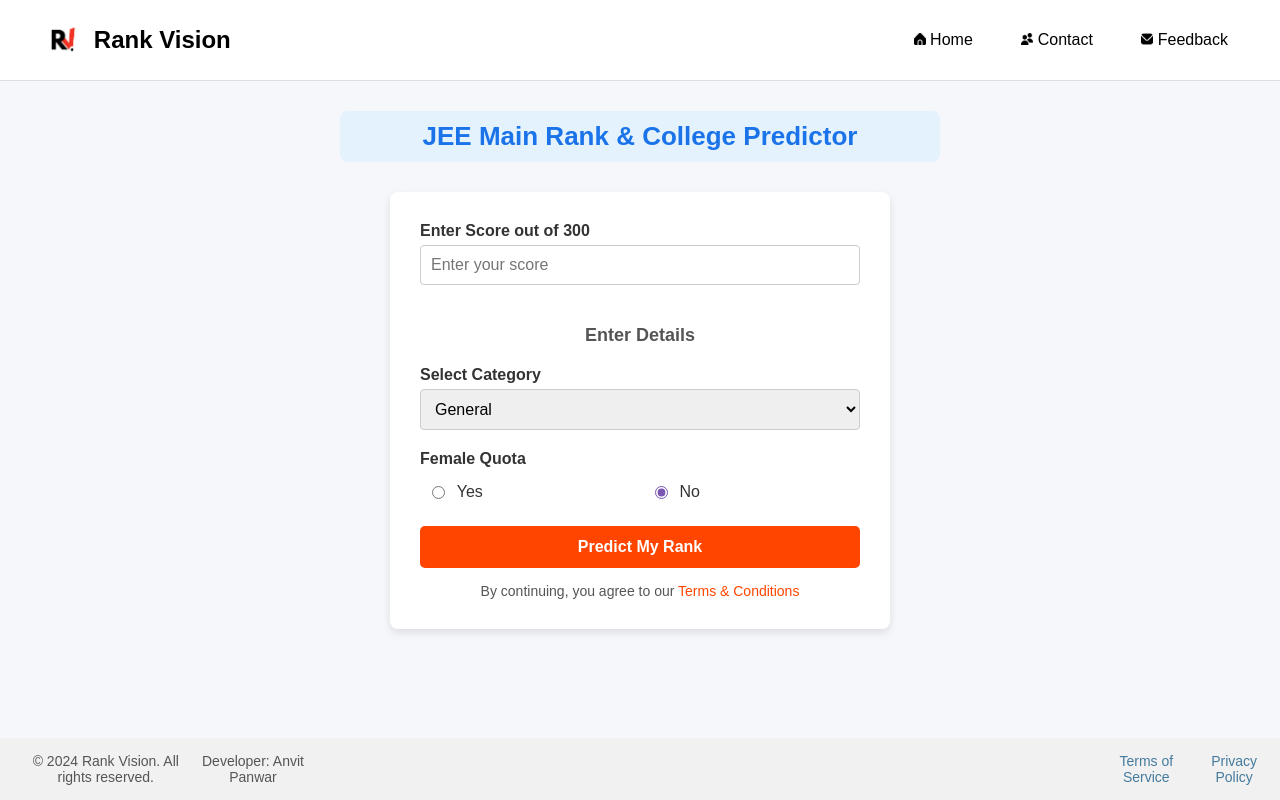
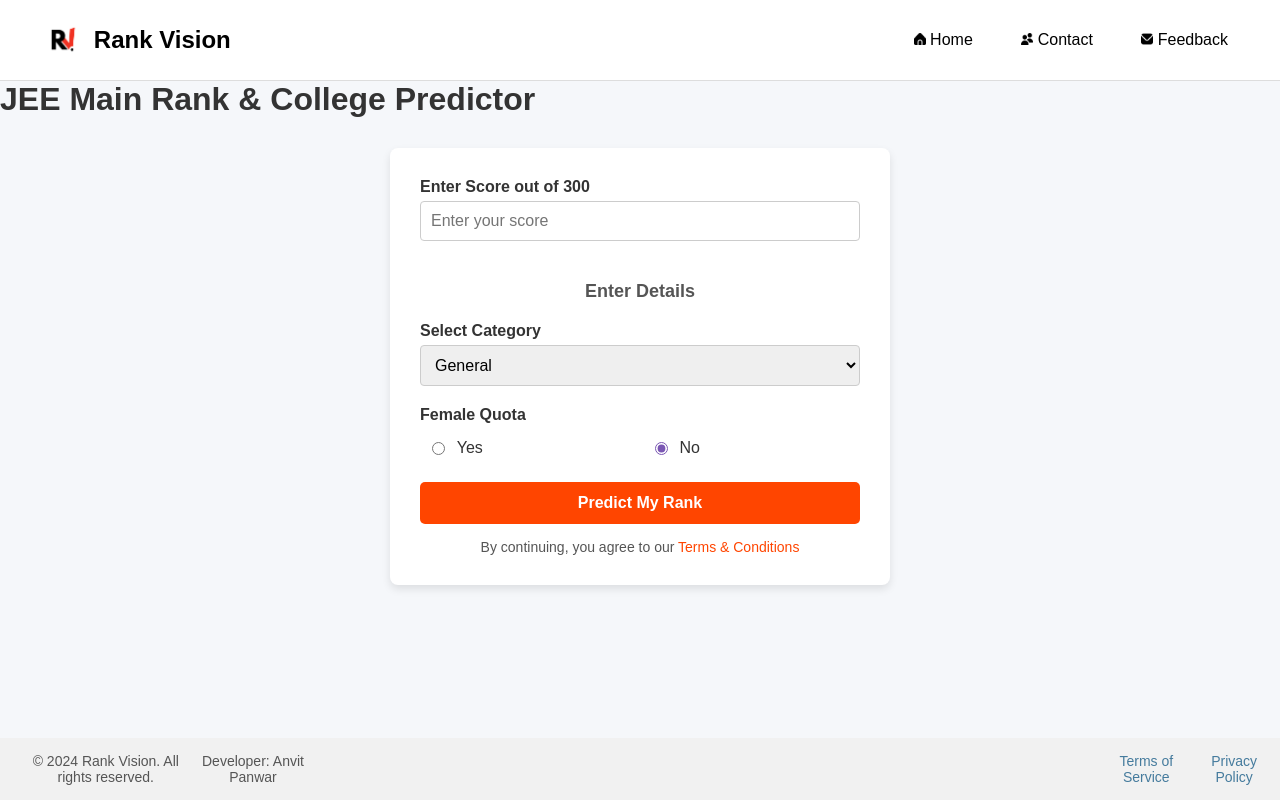
Before and after one commit to Anvit-Panwar/rankpredictor.rankvision, a plain HTML site: page jee-main.html in a window 1280 px wide. Drawn offline with Linux system fonts and the light colour scheme.

Commit message:
Update jee-main.html

```diff
--- a/jee-main.html
+++ b/jee-main.html
@@ -50,7 +50,7 @@
 
     <!-- Main Heading and Form Section -->
     <main>
-        <h2>JEE Main Rank & College Predictor</h2>
+        <h1>JEE Main Rank & College Predictor</h1>
 
         <div class="container">
             <div class="form-card main-card">
```
